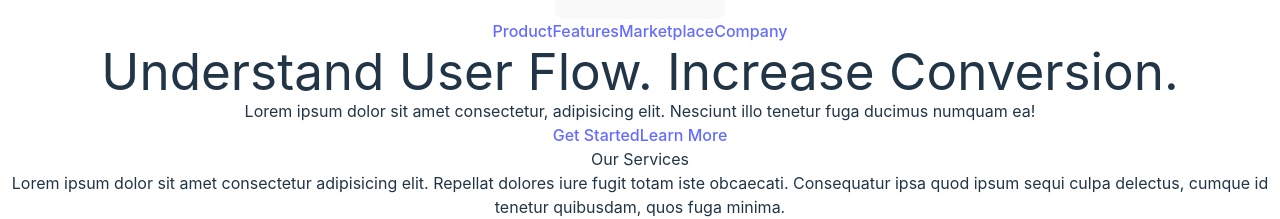
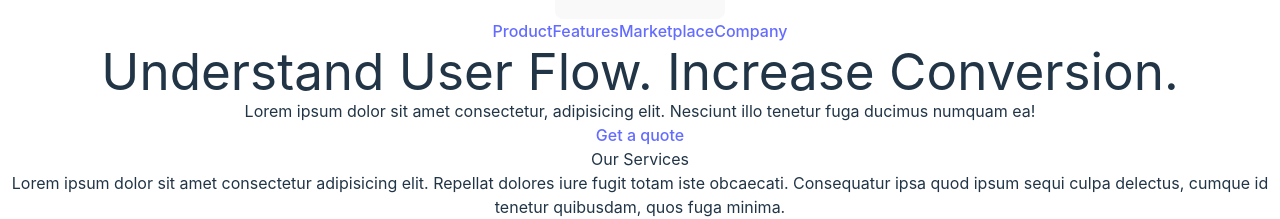
Before and after one commit to mustafaasif1/asmbyte, a React (Vite) app: page / in a window 1280 px wide. Shown: the part 1460-1679 px from the top of the page. Built offline with nearby package versions, Linux system fonts and the light colour scheme.

Commit message:
Made a CNAME

```diff
--- a/src/components/Banner.jsx
+++ b/src/components/Banner.jsx
@@ -17,18 +17,18 @@ export const Banner = () => {
 
           <div class="mt-8 flex flex-wrap justify-center gap-4">
             <a
-              class="block w-full rounded border border-blue-600 bg-blue-600 px-12 py-3 text-sm font-medium text-white hover:bg-transparent hover:text-white focus:outline-none focus:ring active:text-opacity-75 sm:w-auto"
+              class="block w-full rounded border border-blue-600 bg-blue-600 px-24 py-3 text-sm font-medium text-white hover:bg-transparent hover:text-white focus:outline-none focus:ring active:text-opacity-75 sm:w-auto"
               href="/get-started"
             >
-              Get Started
+              Get a quote
             </a>
 
-            <a
+            {/* <a
               class="block w-full rounded border border-blue-600 px-12 py-3 text-sm font-medium text-white hover:bg-blue-600 focus:outline-none focus:ring active:bg-blue-500 sm:w-auto"
               href="/about"
             >
               Learn More
-            </a>
+            </a> */}
           </div>
         </div>
       </div>
--- a/src/components/Contact.jsx
+++ b/src/components/Contact.jsx
@@ -26,7 +26,7 @@ export const Contact = () => {
             </div>
           </div>
 
-          <div class="rounded-lg bg-white p-8 shadow-lg lg:col-span-3 lg:p-12">
+          <div class="rounded-lg border border-slate-200 bg-white p-8 shadow-lg lg:col-span-3 lg:p-12">
             <form action="" class="space-y-4">
               <div>
                 <label class="sr-only" for="name">
--- a/src/components/Feature.jsx
+++ b/src/components/Feature.jsx
@@ -21,7 +21,7 @@ const features = [
 
 export const Feature = () => {
   return (
-    <div className="overflow-hidden bg-white py-24 sm:py-32">
+    <div className="overflow-hidden bg-gray-100 py-24 sm:py-32">
       <div className="mx-auto max-w-7xl px-6 lg:px-8">
         <div className="mx-auto grid max-w-2xl grid-cols-1 gap-x-8 gap-y-16 sm:gap-y-20 lg:mx-0 lg:max-w-none lg:grid-cols-2">
           <div className="lg:pr-8 lg:pt-4">
--- a/src/components/Services.jsx
+++ b/src/components/Services.jsx
@@ -2,7 +2,7 @@ import React from "react";
 
 export const Services = () => {
   return (
-    <section class="bg-white text-black">
+    <section class="bg-white text-black pb-12">
       <div class="py-8 sm:py-12 lg:py-16 px-8 md:px-20 lg:px-48 justify-center">
         <div class="max-w-xl mx-auto py-16">
           <h2 class="text-3xl font-bold sm:text-4xl">Our Services</h2>
--- a/src/components/Testimonials.jsx
+++ b/src/components/Testimonials.jsx
@@ -2,7 +2,7 @@ import React from "react";
 
 export const Testimonials = () => {
   return (
-    <section className="relative isolate overflow-hidden bg-white px-6 py-24 sm:py-32 lg:px-8">
+    <section className="relative isolate overflow-hidden bg-white px-6 py-20 sm:py-26 lg:px-8">
       <div className="absolute inset-0 -z-10 bg-[radial-gradient(45rem_50rem_at_top,theme(colors.indigo.100),white)] opacity-20" />
       <div className="absolute inset-y-0 right-1/2 -z-10 mr-16 w-[200%] origin-bottom-left skew-x-[-30deg] bg-white shadow-xl shadow-indigo-600/10 ring-1 ring-indigo-50 sm:mr-28 lg:mr-0 xl:mr-16 xl:origin-center" />
       <div className="mx-auto max-w-2xl lg:max-w-4xl">
```
Also changed, not shown: 1 other file (tests, documents, lock files or other folders).
